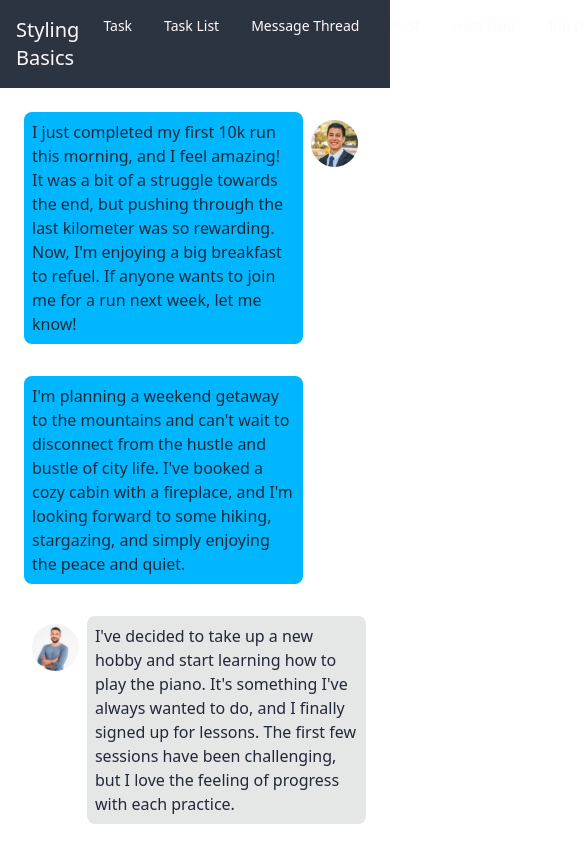
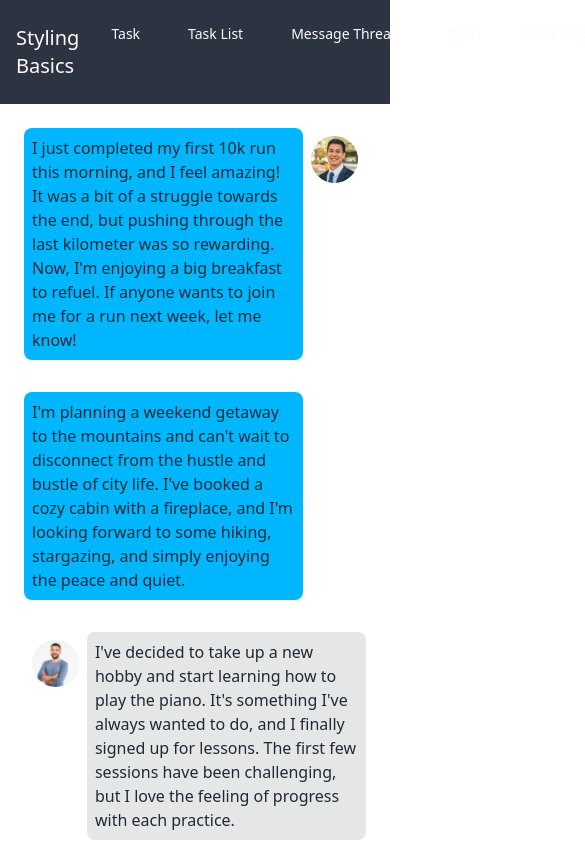
Before and after one commit to danielgavidia/styling-basics, a React (Vite) app in the folder front-end/: page /RouteMessageThread in a window 390 px wide. Shown: the top 844 px of the page, 585 px wide, since content can reach past the window. Built offline with nearby package versions, Linux system fonts and the light colour scheme.

Commit message:
Fixed task responsive changes, navbar hover, and optimized Message component

```diff
--- a/front-end/src/components/Message.tsx
+++ b/front-end/src/components/Message.tsx
@@ -11,18 +11,18 @@ const Message: React.FC<iMessage> = ({
     messageText,
     messageFirst,
 }) => {
-    if (messageTo === true) {
+    const reverseStyle = messageTo ? "" : "flex-row-reverse";
+    const color = messageTo ? "bg-info" : "bg-base-300";
+
     return (
-            <div className="flex p-2 m-4 justify-end">
-                <div className="p-2 bg-info rounded-lg w-5/6">
-                    {messageText}
-                </div>
+        <div className={`flex p-2 m-4 justify-end ${reverseStyle}`}>
+            <div className={`p-2 ${color} rounded-lg w-5/6`}>{messageText}</div>
             <div className="w-16 h-16 p-2">
                 {messageFirst ? (
                     <img
                         src={userImage}
                         alt="userImage"
-                            className="rounded-full aspect-square object-cover"
+                        className="rounded-full aspect-square object-cover w-16"
                     />
                 ) : (
                     <div></div>
@@ -30,26 +30,6 @@ const Message: React.FC<iMessage> = ({
             </div>
         </div>
     );
-    } else if (messageTo === false) {
-        return (
-            <div className="flex p-2 m-4 justify-start">
-                <div className="w-16 h-16 p-2">
-                    {messageFirst ? (
-                        <img
-                            src={userImage}
-                            alt="userImage"
-                            className="rounded-full aspect-square object-cover"
-                        />
-                    ) : (
-                        <div></div>
-                    )}
-                </div>
-                <div className="p-2 bg-base-300 rounded-lg w-5/6">
-                    {messageText}
-                </div>
-            </div>
-        );
-    }
 };
 
 export default Message;
--- a/front-end/src/components/Navbar.tsx
+++ b/front-end/src/components/Navbar.tsx
@@ -11,7 +11,7 @@ const Navbar: React.FC<iNavbar> = ({ navbarButtons }) => {
     return (
         <div className="flex sticky top-0 z-50 justify-between bg-neutral p-2">
             <div className="flex">
-                <a className="text-xl p-2 text-secondary-content">
+                <a className="text-xl p-2 py-4 text-secondary-content">
                     Styling Basics
                 </a>
             </div>
@@ -19,10 +19,10 @@ const Navbar: React.FC<iNavbar> = ({ navbarButtons }) => {
                 <ul className="flex">
                     {navbarButtons.map((x, id) => {
                         return (
-                            <li key={id} className="p-2 text-sm px-4">
+                            <li key={id} className="text-sm py-4 px-2">
                                 <a
                                     href={x.path}
-                                    className="text-secondary-content"
+                                    className="text-secondary-content p-4 rounded-lg hover:bg-primary"
                                 >
                                     {x.name}
                                 </a>
--- a/front-end/src/components/TaskList.tsx
+++ b/front-end/src/components/TaskList.tsx
@@ -18,7 +18,7 @@ const TaskList: React.FC<iTaskList> = ({ data }) => {
 
     const handleSetTaskComplete = (id: number): void => {
         const task = tasks.filter((x) => x.id === id)[0];
-        const taskFinal = { ...task, completion: true };
+        const taskFinal = { ...task, completion: !task.completion };
         const newTasks = tasks.map((x) => {
             if (x.id === id) {
                 return taskFinal;
@@ -36,7 +36,6 @@ const TaskList: React.FC<iTaskList> = ({ data }) => {
 
     return (
         <div className="bg-white h-screen">
-            <div className="text-lg text-black p-2">Task List</div>
             <div>
                 {tasks.map((x, id) => {
                     return (
```
Lines whose indentation alone changed are shown as unchanged.
